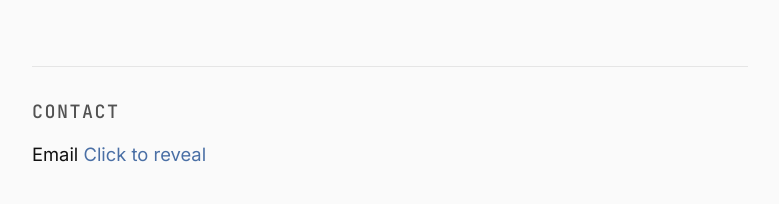
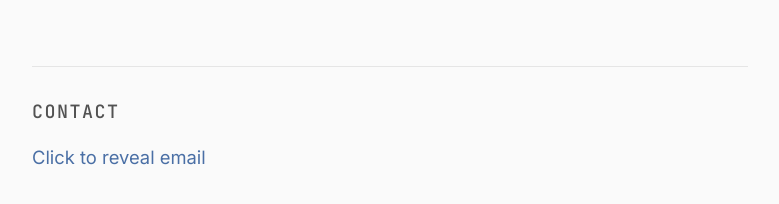
Before and after one commit to kysebo/boulay-site, a Next.js app: page / in a window 1280 px wide. Shown: the part 1683-1887 px from the top of the page, without its empty margins (31-810 px from the left). Built offline with nearby package versions, Linux system fonts and the light colour scheme.

Commit message:
homepage changes

```diff
--- a/app/page.tsx
+++ b/app/page.tsx
@@ -107,24 +107,23 @@ export default function Home() {
           <h2 className="font-mono text-sm uppercase tracking-[0.08em] font-medium text-neutral-600 mb-3">
             Contact
           </h2>
+          {showEmail ? (
             <p className="text-sm">
-            Email{" "}
-            {showEmail ? (
               <a
                 href="mailto:kyleboulay@gmail.com"
                 className="text-[#4a6fa5] underline-offset-2"
               >
                 kyleboulay@gmail.com
               </a>
+            </p>
           ) : (
             <button
               onClick={() => setShowEmail(true)}
-                className="text-[#4a6fa5] underline-offset-2"
+              className="text-sm text-[#4a6fa5] underline-offset-2"
             >
-                Click to reveal
+              Click to reveal email
             </button>
           )}
-          </p>
         </section>
       </div>
     </main>
```
Lines whose indentation alone changed are shown as unchanged.
